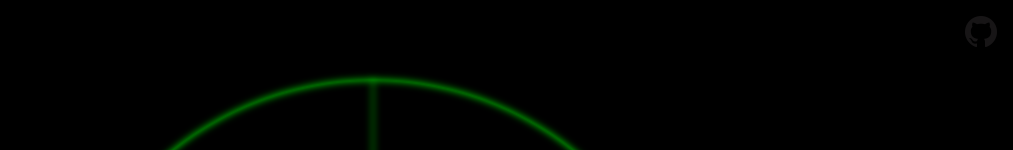
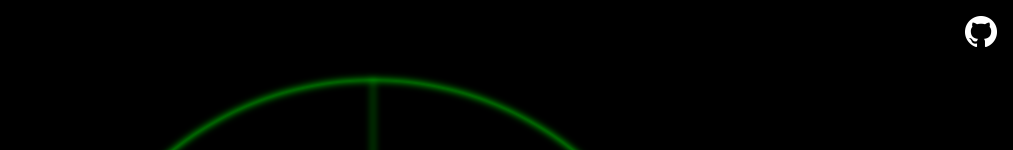
Before and after one commit to renodesu/pure-css-sonar, a React (Vite) app: page / in a window 1280 px wide. Shown: the top 150 px of the page, without its empty margins (267-1280 px from the left). Built offline with nearby package versions, Linux system fonts and the light colour scheme.

Commit message:
Add light version of GithubMark

```diff
--- a/src/GithubMark.tsx
+++ b/src/GithubMark.tsx
@@ -1,10 +1,16 @@
 import React from 'react'
-import image from './static/GitHub-Mark-64px.png'
+import image from './static/GitHub-Mark-Light-64px.png'
 
 const GithubMark = () => {
   return (
-    <a href="https://github.com/renodesu/sonar" target="_blank" rel="noreferrer" className="githubMark">
-      <img src={image} alt="" width={32} height={32} />
+    <a
+      href="https://github.com/renodesu/sonar"
+      target="_blank"
+      rel="noreferrer"
+      className="githubMark"
+      title="Check out the source code on Github! https://github.com/renodesu/sonar"
+    >
+      <img src={image} width={32} height={32} />
     </a>
   )
 }
```
Also changed, not shown: src/static/GitHub-Mark-64px.png (deleted), src/static/GitHub-Mark-Light-64px.png (added).
